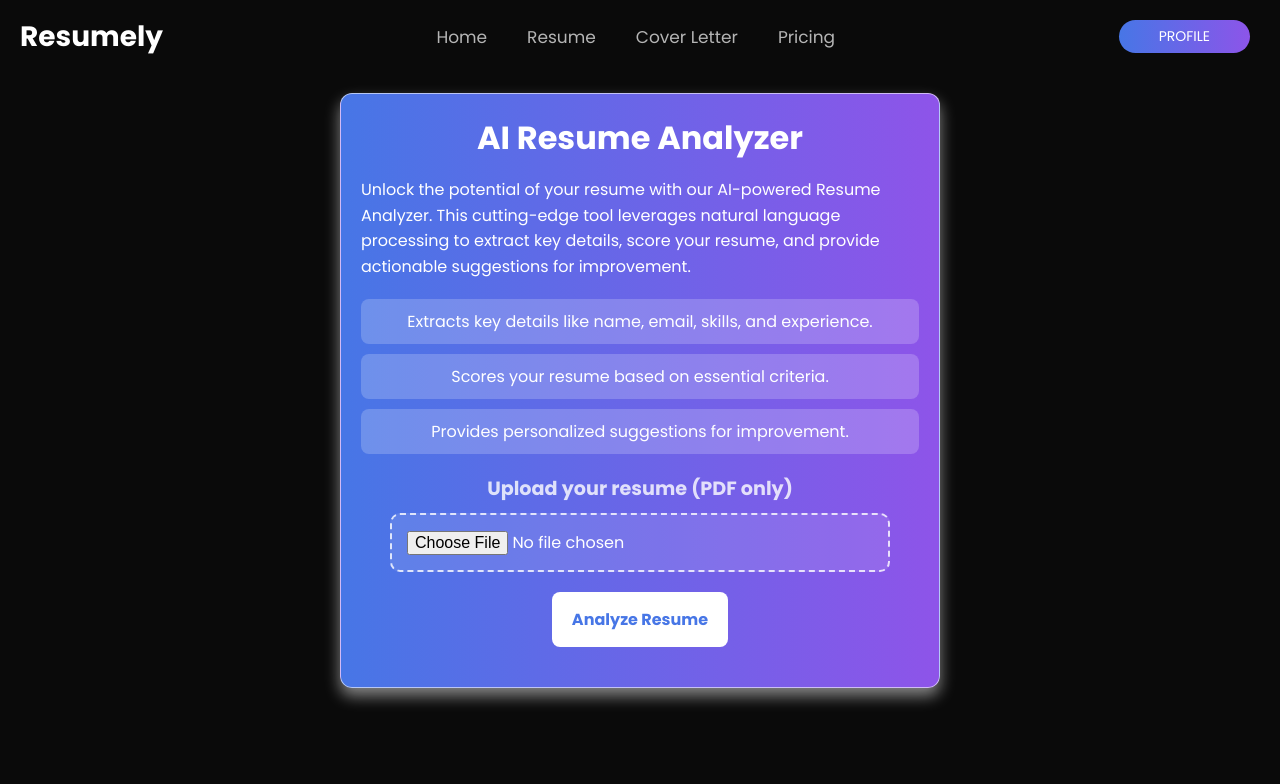
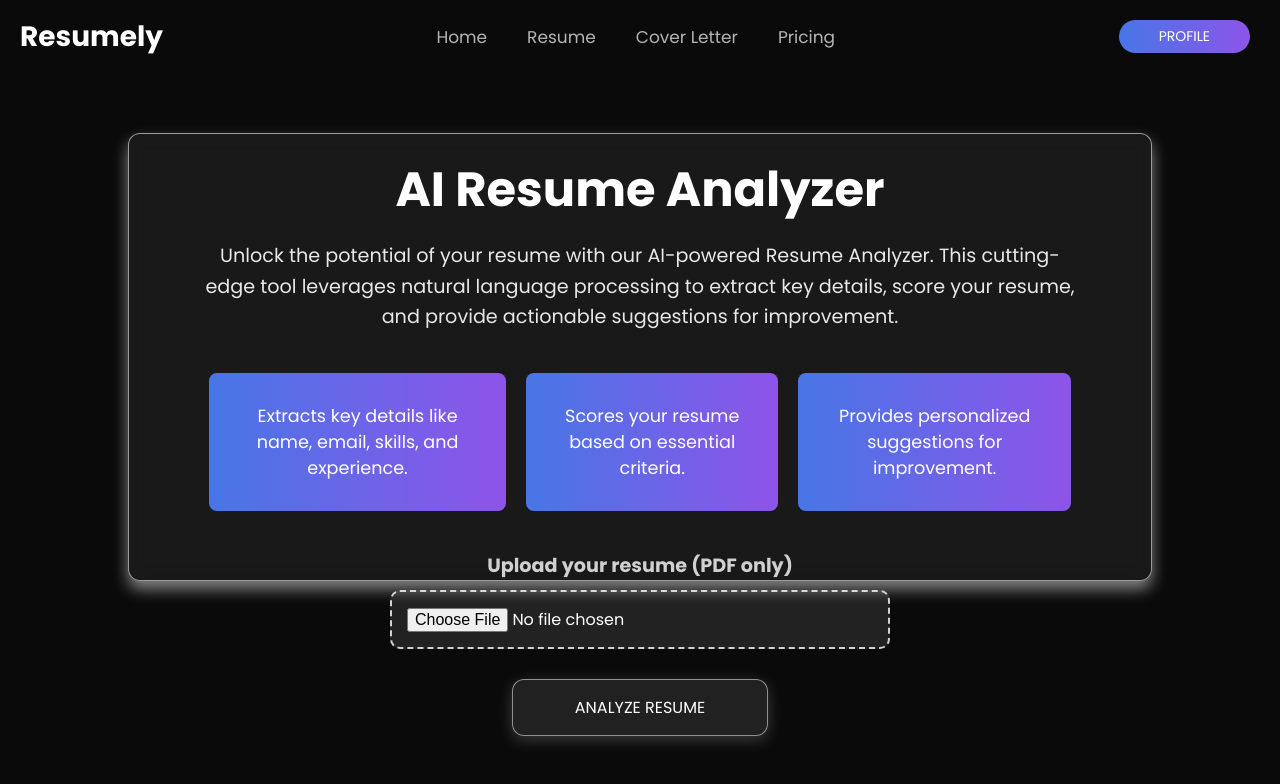
Before and after one commit to lakshya001-AI/Resumely, a React (Vite) app in the folder Frontend/: page /overallResumeAnalyzer in a window 1280 px wide. Shown: the top 784 px of the page. Built offline with nearby package versions, Linux system fonts and the light colour scheme; sample sign-in values are in the browser's storage.

Commit message:
commit changes

```diff
--- a/Frontend/src/App.module.css
+++ b/Frontend/src/App.module.css
@@ -566,40 +566,53 @@ html, body{
 }
 
 .mainDivContent {
-  background: linear-gradient(to right, #4776e6, #8e54e9);
-  border: 1px solid rgba(255, 255, 255, 0.6);
+  background: rgba(207, 207, 207, 0.077); /* Semi-transparent white */
+  backdrop-filter: blur(10px); /* Frosted glass effect */
+  -webkit-backdrop-filter: blur(10px); /* For Safari support */
+  border: 1px solid rgba(255, 255, 255, 0.563); /* Light border */
   box-shadow: 0 8px 15px rgba(255, 255, 255, 0.5); /* White shadow */
   border-radius: 12px;
-  padding: 20px;
-  max-width: 600px;
-  margin: 20px auto;
+  padding: 20px 70px;
+  max-width: 80vmax;
+  height: 35vmax;
+  margin: 60px auto;
   color: white;
   font-family: 'Arial', sans-serif;
+  text-align: center;
 }
 
 .heading {
-  font-size: 2rem;
+  font-size: 3rem;
   margin-bottom: 15px;
   text-align: center;
   color: #ffffff;
 }
 
 .description {
-  font-size: 1rem;
+  font-size: 1.2rem;
   margin-bottom: 15px;
   line-height: 1.6;
+  color: rgb(232, 232, 232);
 }
 
 .features {
-  margin: 20px 0;
+  margin: 30px 0px;
+  display: flex;
+  flex-direction: row;
+  align-items: center;
+  justify-content: space-between;
 }
 
 .featureItem {
-  background: rgba(255, 255, 255, 0.2);
-  padding: 10px;
+ background: linear-gradient(to right, #4776e6, #8e54e9);
+  padding: 30px;
   border-radius: 8px;
-  margin-bottom: 10px;
+  margin: 10px;
   text-align: center;
+}
+
+.featureItem p{
+  font-size: 1.1rem;
 }
 
 .uploadSection {
@@ -643,20 +656,25 @@ html, body{
 }
 
 .analyzeBtn {
-  background: #ffffff;
-  color: #4776e6;
-  border: none;
-  border-radius: 8px;
+  background: rgba(194, 194, 194, 0.125); /* Transparent white */
+  backdrop-filter: blur(14px); /* Frosted glass effect */
+  -webkit-backdrop-filter: blur(10px); /* Frosted effect for Safari */
+  border: 1px solid rgba(255, 255, 255, 0.5); /* Light white border */
+  border-radius: 12px;
   padding: 15px 20px;
   font-size: 1rem;
-  font-weight: bold;
   cursor: pointer;
   transition: all 0.3s ease;
   display: block;
-  margin: 20px auto;
+  margin: 30px auto;
+  width: 20vmax;
+  color: #ffffff; /* White text for contrast */
+  text-transform: uppercase; /* Optional for a modern look */
+  box-shadow: 0 4px 15px rgba(255, 255, 255, 0.2); /* Subtle shadow */
 }
 
 .analyzeBtn:hover {
-  background: #4776e6;
-  color: #ffffff;
+  background: rgba(236, 236, 236, 0.125); /* More opaque on hover */
+  box-shadow: 0 8px 20px rgba(255, 255, 255, 0.4); /* Enhanced shadow */
+  transform: scale(1.05); /* Slight zoom on hover */
 }
```
Also changed, not shown: Frontend/src/Components/overallResumeAnanlyzer.jsx (+7 -4 lines).
